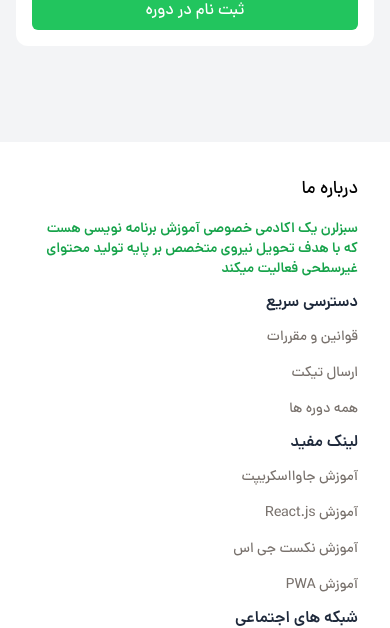
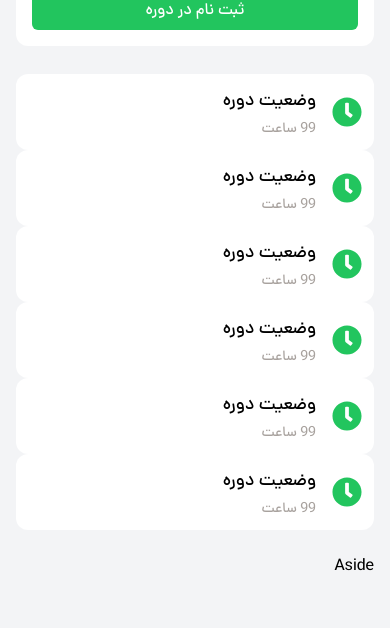
Before and after one commit to matinsekhavat/sabzlearn-clone, a React (Vite) app: page /course/1 in a window 390 px wide. Shown: the part 715-1343 px from the top of the page. Built offline with nearby package versions, Linux system fonts and the light colour scheme.

Commit message:
first grid system responsive design in SingleCourse

```diff
--- a/src/pages/SingleCourse.tsx
+++ b/src/pages/SingleCourse.tsx
@@ -1,3 +1,4 @@
+import CourseExtraInfo from "../features/courses/SingleCourseDiff/CourseExtraInfo";
 import { e2p } from "../utils/replaceNumber";
 
 function SingleCourse() {
@@ -46,6 +47,19 @@ function SingleCourse() {
           </div>
         </div>
       </div>
+      {/* Grid system */}
+      <div className="grid grid-cols-12 gap-6 sm:gap-7 mt-7 lg:mt-20">
+        {/* CourseExtraInfo List */}
+        <div className="col-span-12 lg:col-span-8">
+          <CourseExtraInfo />
+          <CourseExtraInfo />
+          <CourseExtraInfo />
+          <CourseExtraInfo />
+          <CourseExtraInfo />
+          <CourseExtraInfo />
+        </div>
+        <div className="col-span-12 lg:col-span-4 space-y-8">Aside</div>
+      </div>
     </main>
   );
 }
```
